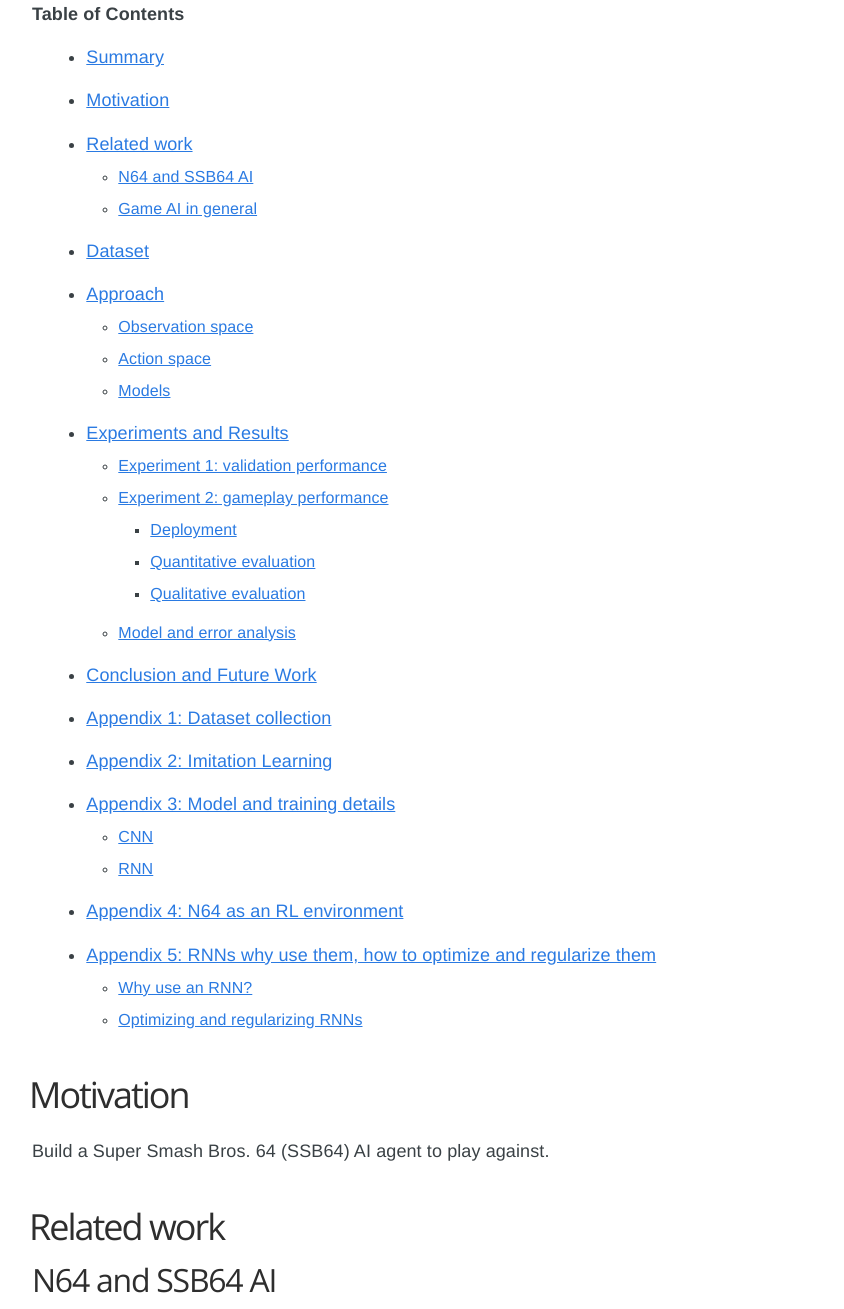
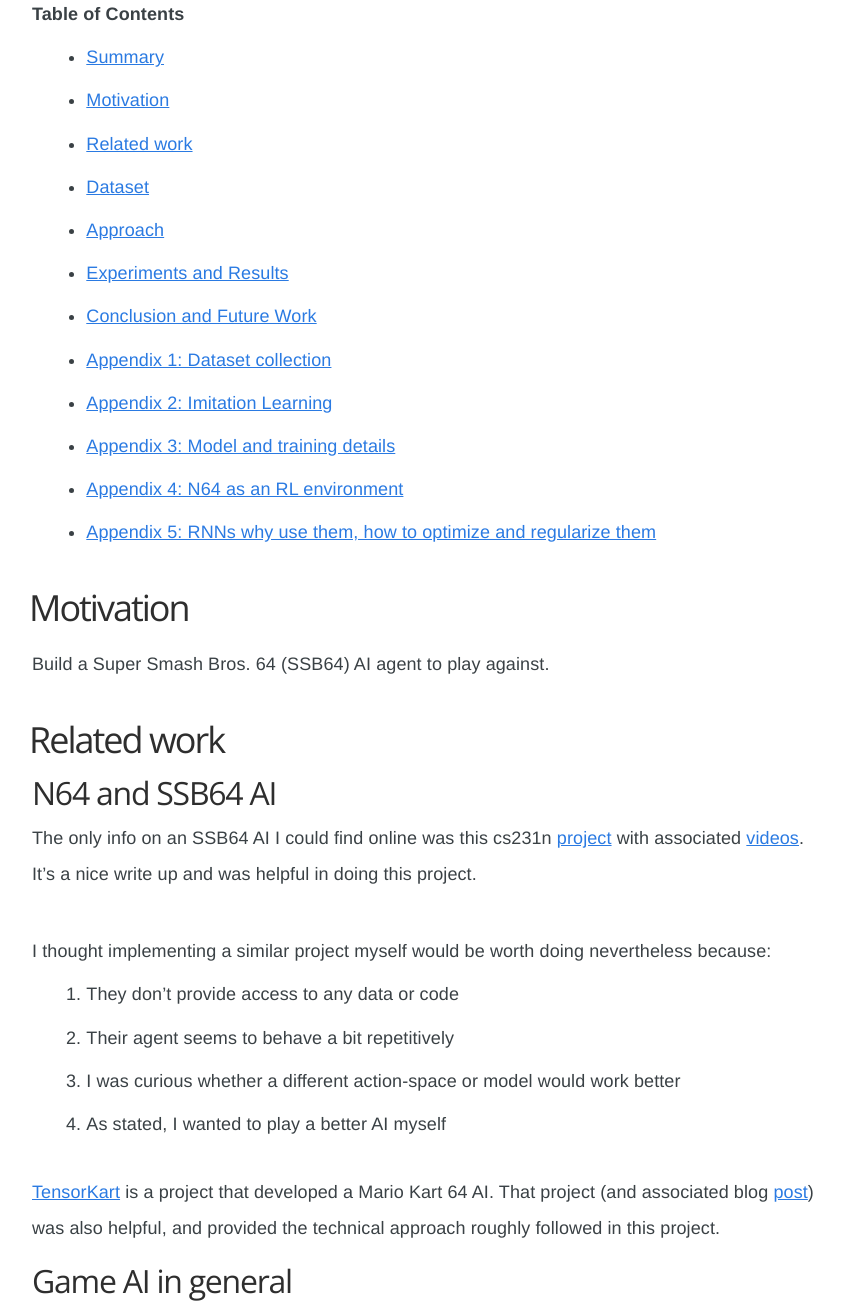
Before and after one commit to wulfebw/legacy.wulfebw.github.io, a Jekyll site: the page built from _posts/2019-07-13-ssb64-bc.md, in a window 1280 px wide and 1400 px high, scrolled down 882 px, cut to the strip 91-1400 px from the top of the window. Shown: the whole strip, without its empty margins (208-1052 px from the left). Built offline with Jekyll 4.4.1, drawn with Linux system fonts in a browser that asks for light colours; some web fonts are replaced.

Commit message:
update ssb64 blog toc

```diff
--- a/_posts/2019-07-13-ssb64-bc.md
+++ b/_posts/2019-07-13-ssb64-bc.md
@@ -22,30 +22,15 @@
 - [Summary](#summary)
 - [Motivation](#motivation)
 - [Related work](#related-work)
-    - [N64 and SSB64 AI](#n64-and-ssb64-ai)
-    - [Game AI in general](#game-ai-in-general)
 - [Dataset](#dataset)
 - [Approach](#approach)
-    - [Observation space](#observation-space)
-    - [Action space](#action-space)
-    - [Models](#models)
 - [Experiments and Results](#experiments-and-results)
-    - [Experiment 1: validation performance](#experiment-1-validation-performance)
-    - [Experiment 2: gameplay performance](#experiment-2-gameplay-performance)
-        - [Deployment](#deployment)
-        - [Quantitative evaluation](#quantitative-evaluation)
-        - [Qualitative evaluation](#qualitative-evaluation)
-    - [Model and error analysis](#model-and-error-analysis)
 - [Conclusion and Future Work](#conclusion-and-future-work)
 - [Appendix 1: Dataset collection](#appendix-1-dataset-collection)
 - [Appendix 2: Imitation Learning](#appendix-2-imitation-learning)
 - [Appendix 3: Model and training details](#appendix-3-model-and-training-details)
-    - [CNN](#cnn)
-    - [RNN](#rnn)
 - [Appendix 4: N64 as an RL environment](#appendix-4-n64-as-an-rl-environment)
 - [Appendix 5: RNNs why use them, how to optimize and regularize them](#appendix-5-rnns-why-use-them-how-to-optimize-and-regularize-them)
-    - [Why use an RNN?](#why-use-an-rnn)
-    - [Optimizing and regularizing RNNs](#optimizing-and-regularizing-rnns)
 
 <!-- markdown-toc end -->
 
```
